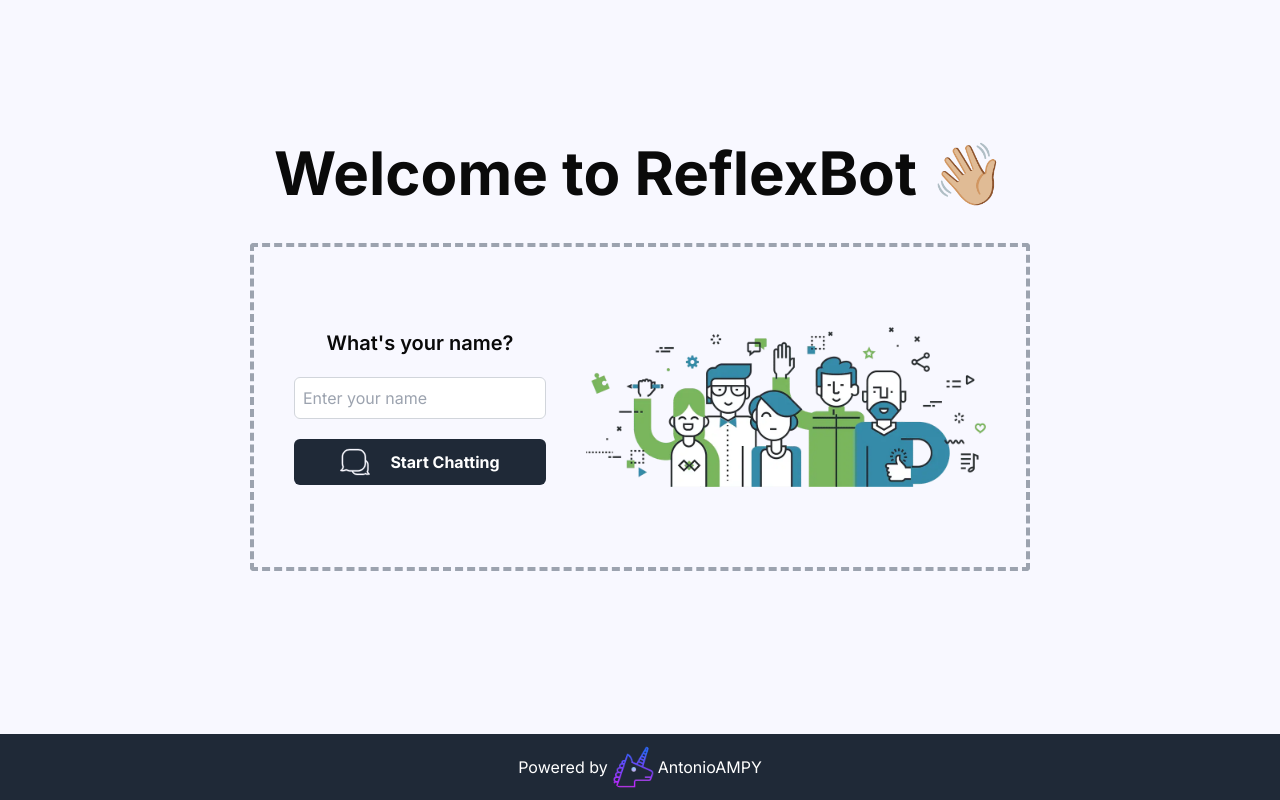
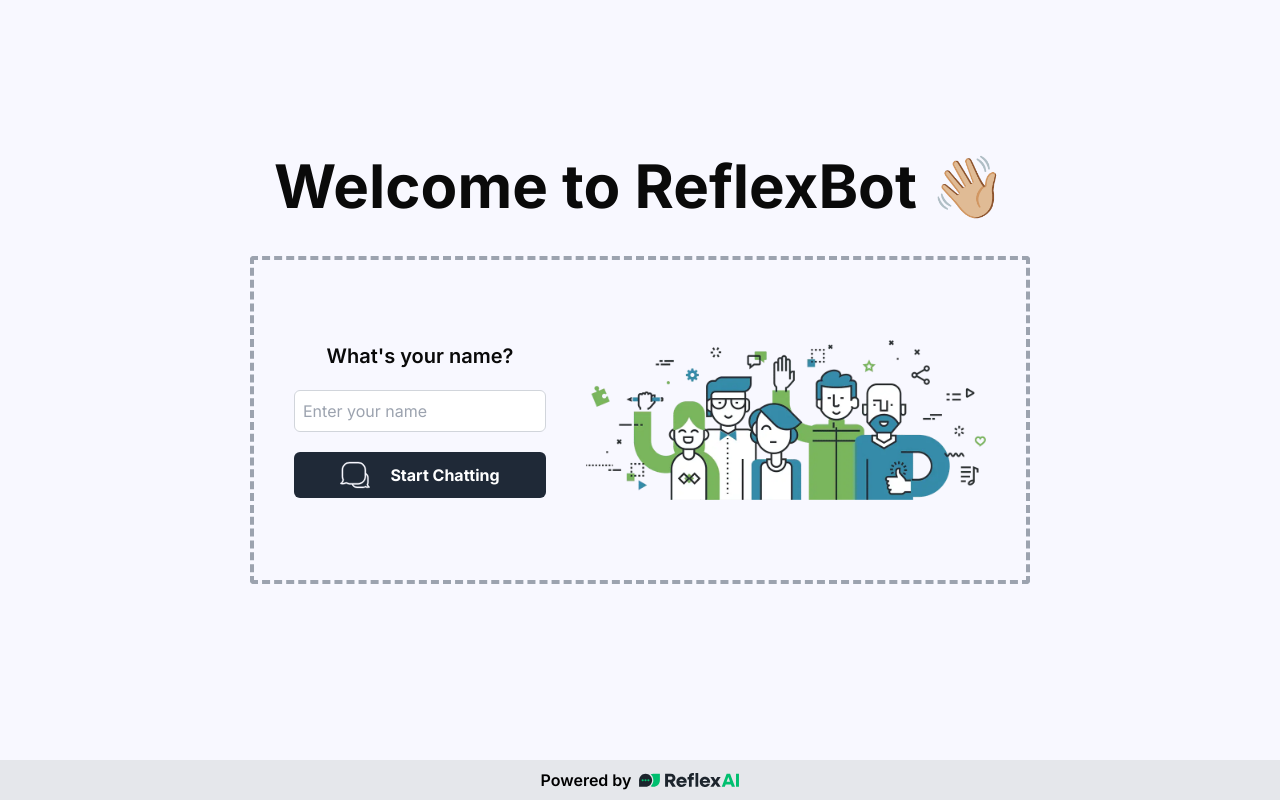
Before and after one commit to AntonioAMPY/chatbot-ref-ai, a Next.js app: page / in a window 1280 px wide. Built offline with nearby package versions, Linux system fonts and the light colour scheme.

Commit message:
feat: Update CircleImage component to accept custom width and height, changes on footer.

```diff
--- a/app/components/common/circle-image.tsx
+++ b/app/components/common/circle-image.tsx
@@ -3,12 +3,14 @@
 interface CircleImageProps {
   src: string | StaticImageData;
   alt: string;
+  width?: number;
+  height?: number;
 }
 
-export function CircleImage({ src, alt }: CircleImageProps) {
+export function CircleImage({ src, alt, width = 50, height= 50 }: CircleImageProps) {
   return (
     <div className="flex gap-x-2">
-      <Image src={src} alt={alt} width={50} height={50} className="rounded-full" priority={true} />
+      <Image src={src} alt={alt} width={width} height={height} className="rounded-full" priority={true} />
     </div>
   );
 }
--- a/app/components/common/footer.tsx
+++ b/app/components/common/footer.tsx
@@ -1,23 +1,18 @@
-import Link from "next/link";
-import { CircleImage } from "./circle-image";
+import Image from "next/image";
 
 export function Footer() {
   return (
     <footer
-      className="flex flex-row justify-center mt-auto items-center bg-gray-800 text-white py-2 w-full"
+      className="flex flex-row justify-center mt-auto items-center bg-gray-200 text-black py-2 w-full gap-x-2 "
       role="contentinfo"
     >
-      Powered by
-      <CircleImage src="/icons/robot-profile.svg" alt="reflex-robot-image" />
-      <div>
-        <Link
-          href="https://github.com/AntonioAMPY"
-          target="_blank"
-          rel="noopener noreferrer"
-        >
-          AntonioAMPY
-        </Link>
-      </div>
+      <p className="font-semibold">Powered by</p>
+      <Image
+        width={100}
+        height={80}
+        src="/icons/reflex-ai-logo.svg"
+        alt="reflex-robot-image"
+      />
     </footer>
   );
 }
```
Also changed, not shown: public/icons/reflex-ai-logo.svg (added).
